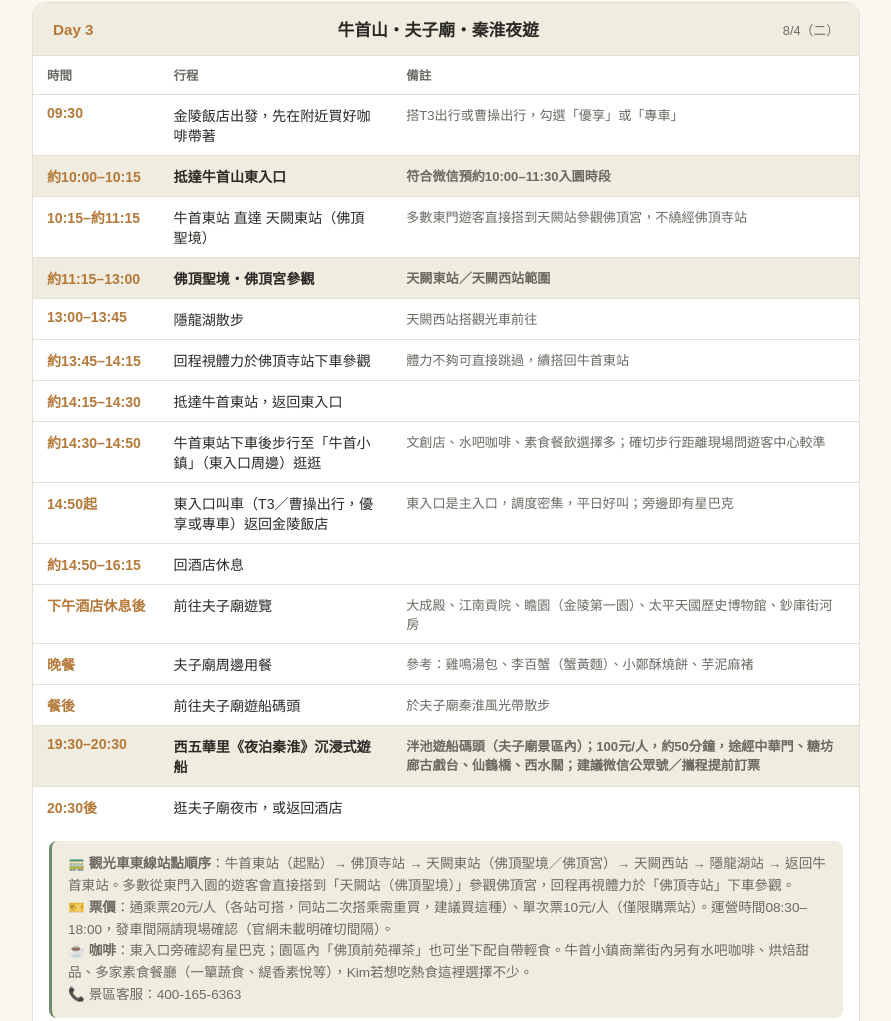
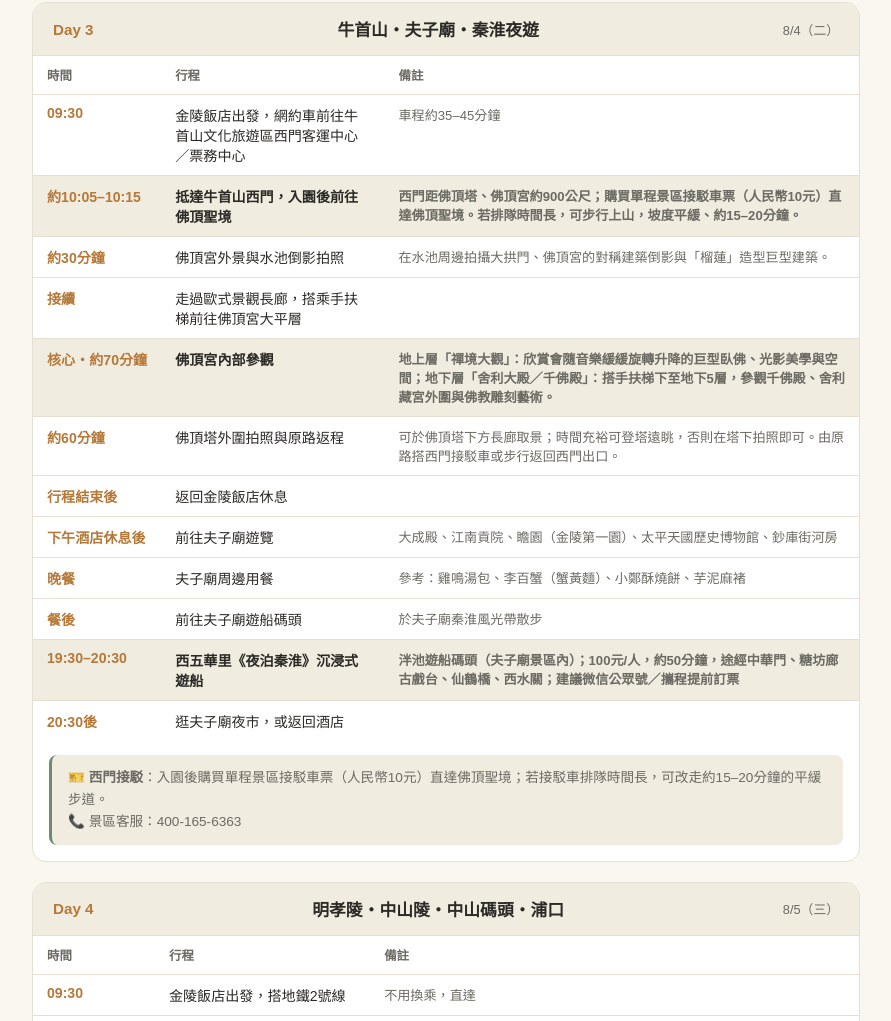
Before and after one commit to scotthcliu-jpg/2607-nanjing-youyou-trip, a plain HTML site: page 2026-07-08_南京行程.html in a window 1280 px wide. Shown: the part 2134-3155 px from the top of the page, without its empty margins (194-1085 px from the left). Drawn offline with Linux system fonts and the light colour scheme.

Commit message:
docs: revise Aug 4 Niushoushan west gate route

```diff
--- a/2026-07-08_南京行程.html
+++ b/2026-07-08_南京行程.html
@@ -282,16 +282,13 @@
     <table>
       <thead><tr><th>時間</th><th>行程</th><th>備註</th></tr></thead>
       <tbody>
-        <tr><td class="time">09:30</td><td>金陵飯店出發，先在附近買好咖啡帶著</td><td class="note">搭T3出行或曹操出行，勾選「優享」或「專車」</td></tr>
-        <tr class="highlight-row"><td class="time">約10:00–10:15</td><td>抵達牛首山東入口</td><td class="note">符合微信預約10:00–11:30入園時段</td></tr>
-        <tr><td class="time">10:15–約11:15</td><td>牛首東站 直達 天闕東站（佛頂聖境）</td><td class="note">多數東門遊客直接搭到天闕站參觀佛頂宮，不繞經佛頂寺站</td></tr>
-        <tr class="highlight-row"><td class="time">約11:15–13:00</td><td>佛頂聖境・佛頂宮參觀</td><td class="note">天闕東站／天闕西站範圍</td></tr>
-        <tr><td class="time">13:00–13:45</td><td>隱龍湖散步</td><td class="note">天闕西站搭觀光車前往</td></tr>
-        <tr><td class="time">約13:45–14:15</td><td>回程視體力於佛頂寺站下車參觀</td><td class="note">體力不夠可直接跳過，續搭回牛首東站</td></tr>
-        <tr><td class="time">約14:15–14:30</td><td>抵達牛首東站，返回東入口</td><td class="note"></td></tr>
-        <tr><td class="time">約14:30–14:50</td><td>牛首東站下車後步行至「牛首小鎮」（東入口周邊）逛逛</td><td class="note">文創店、水吧咖啡、素食餐飲選擇多；確切步行距離現場問遊客中心較準</td></tr>
-        <tr><td class="time">14:50起</td><td>東入口叫車（T3／曹操出行，優享或專車）返回金陵飯店</td><td class="note">東入口是主入口，調度密集，平日好叫；旁邊即有星巴克</td></tr>
-        <tr><td class="time">約14:50–16:15</td><td>回酒店休息</td><td class="note"></td></tr>
+        <tr><td class="time">09:30</td><td>金陵飯店出發，網約車前往牛首山文化旅遊區西門客運中心／票務中心</td><td class="note">車程約35–45分鐘</td></tr>
+        <tr class="highlight-row"><td class="time">約10:05–10:15</td><td>抵達牛首山西門，入園後前往佛頂聖境</td><td class="note">西門距佛頂塔、佛頂宮約900公尺；購買單程景區接駁車票（人民幣10元）直達佛頂聖境。若排隊時間長，可步行上山，坡度平緩、約15–20分鐘。</td></tr>
+        <tr><td class="time">約30分鐘</td><td>佛頂宮外景與水池倒影拍照</td><td class="note">在水池周邊拍攝大拱門、佛頂宮的對稱建築倒影與「榴蓮」造型巨型建築。</td></tr>
+        <tr><td class="time">接續</td><td>走過歐式景觀長廊，搭乘手扶梯前往佛頂宮大平層</td><td class="note"></td></tr>
+        <tr class="highlight-row"><td class="time">核心・約70分鐘</td><td>佛頂宮內部參觀</td><td class="note">地上層「禪境大觀」：欣賞會隨音樂緩緩旋轉升降的巨型臥佛、光影美學與空間；地下層「舍利大殿／千佛殿」：搭手扶梯下至地下5層，參觀千佛殿、舍利藏宮外圍與佛教雕刻藝術。</td></tr>
+        <tr><td class="time">約60分鐘</td><td>佛頂塔外圍拍照與原路返程</td><td class="note">可於佛頂塔下方長廊取景；時間充裕可登塔遠眺，否則在塔下拍照即可。由原路搭西門接駁車或步行返回西門出口。</td></tr>
+        <tr><td class="time">行程結束後</td><td>返回金陵飯店休息</td><td class="note"></td></tr>
         <tr><td class="time">下午酒店休息後</td><td>前往夫子廟遊覽</td><td class="note">大成殿、江南貢院、瞻園（金陵第一園）、太平天國歷史博物館、鈔庫街河房</td></tr>
         <tr><td class="time">晚餐</td><td>夫子廟周邊用餐</td><td class="note">參考：雞鳴湯包、李百蟹（蟹黃麵）、小鄭酥燒餅、芋泥麻褚</td></tr>
         <tr><td class="time">餐後</td><td>前往夫子廟遊船碼頭</td><td class="note">於夫子廟秦淮風光帶散步</td></tr>
@@ -300,9 +297,7 @@
       </tbody>
     </table>
     <div class="note-box">
-      🚃 <strong>觀光車東線站點順序</strong>：牛首東站（起點）→ 佛頂寺站 → 天闕東站（佛頂聖境／佛頂宮）→ 天闕西站 → 隱龍湖站 → 返回牛首東站。多數從東門入園的遊客會直接搭到「天闕站（佛頂聖境）」參觀佛頂宮，回程再視體力於「佛頂寺站」下車參觀。<br>
-      🎫 <strong>票價</strong>：通乘票20元/人（各站可搭，同站二次搭乘需重買，建議買這種）、單次票10元/人（僅限購票站）。運營時間08:30–18:00，發車間隔請現場確認（官網未載明確切間隔）。<br>
-      ☕ <strong>咖啡</strong>：東入口旁確認有星巴克；園區內「佛頂前苑禪茶」也可坐下配自帶輕食。牛首小鎮商業街內另有水吧咖啡、烘焙甜品、多家素食餐廳（一簞蔬食、緹香素悅等），Kim若想吃熱食這裡選擇不少。<br>
+      🎫 <strong>西門接駁</strong>：入園後購買單程景區接駁車票（人民幣10元）直達佛頂聖境；若接駁車排隊時間長，可改走約15–20分鐘的平緩步道。<br>
       📞 景區客服：400-165-6363
     </div>
   </div>
```
Also changed, not shown: 2026-07-08_南京行程地圖.html (+1 -1 lines).
